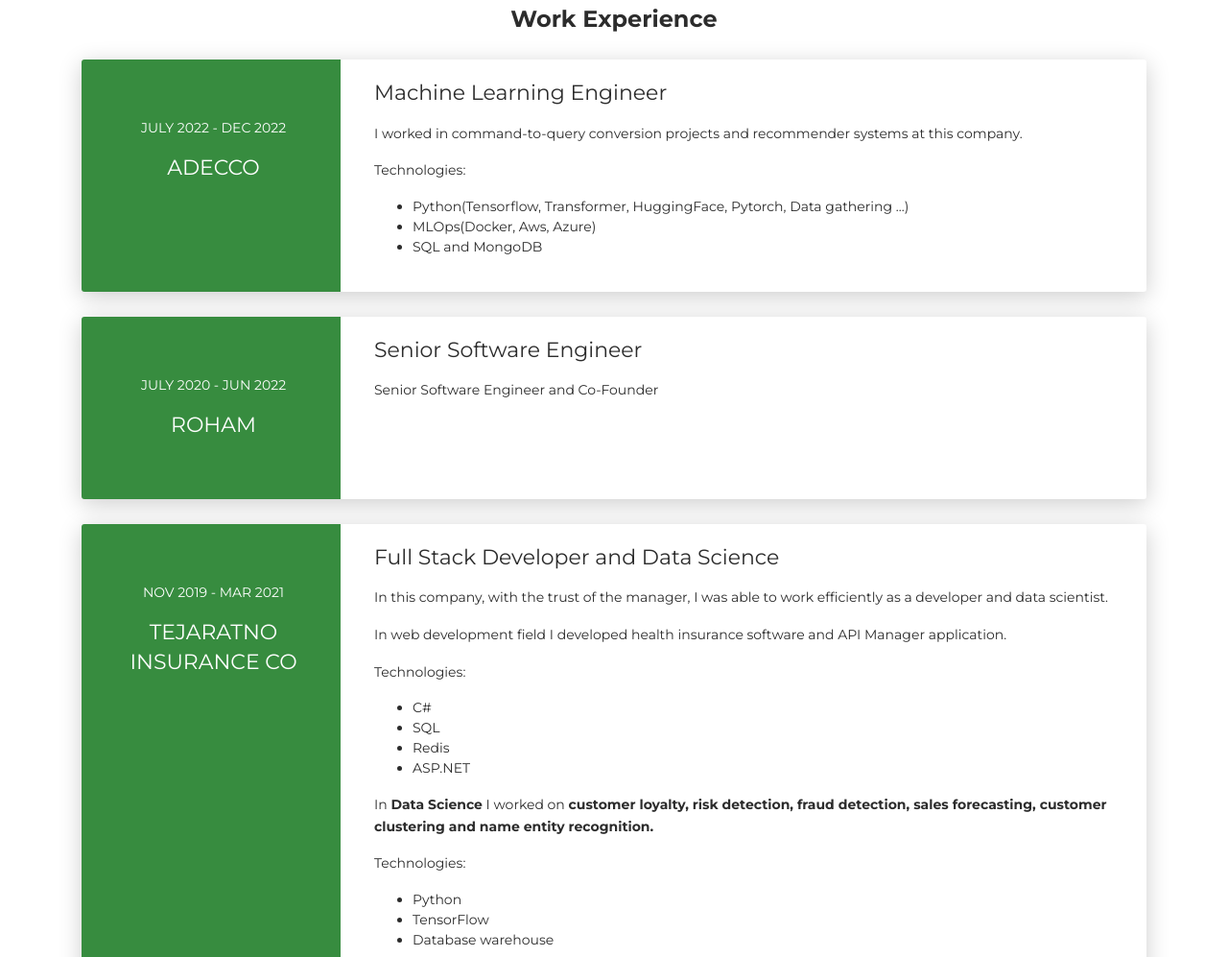
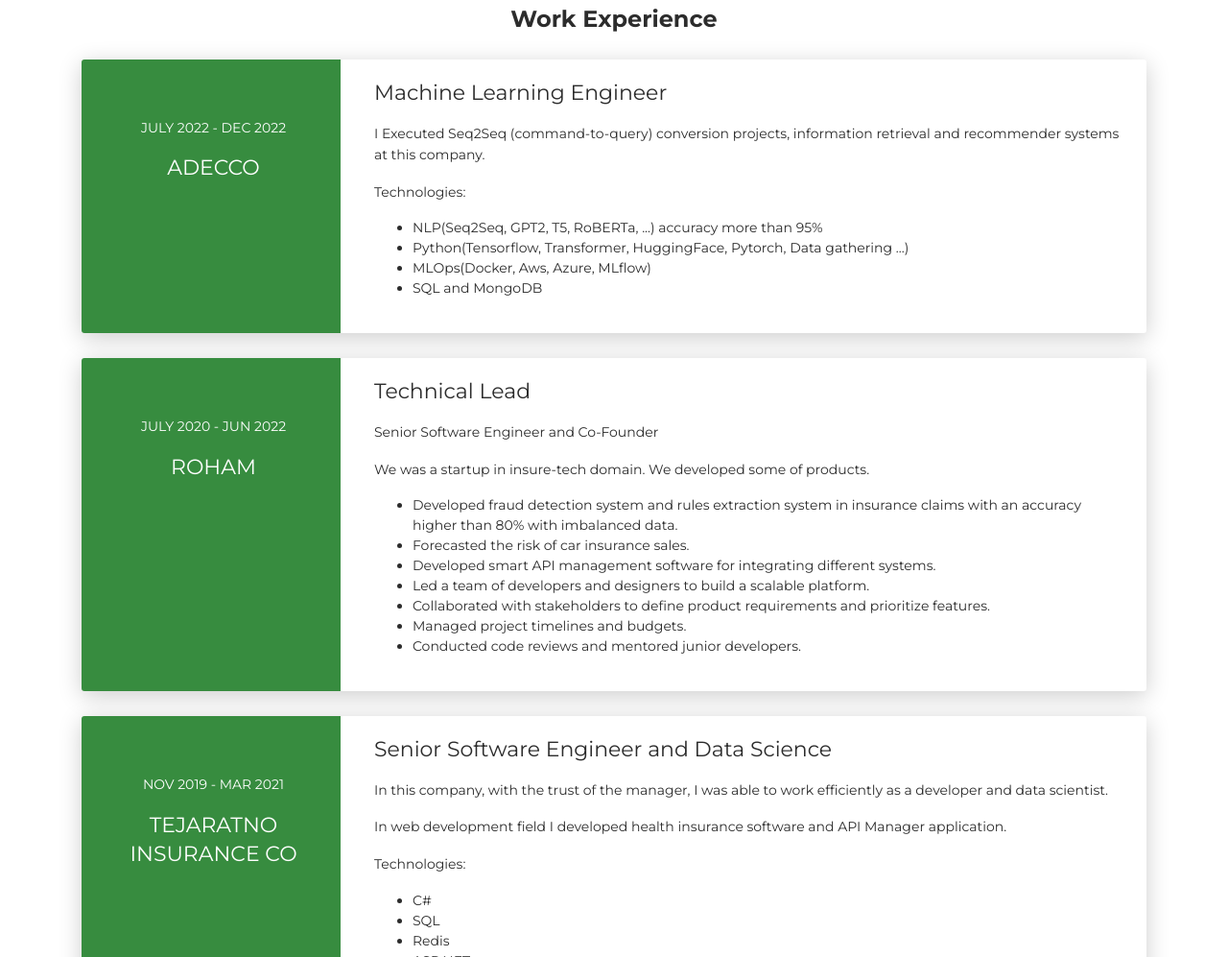
Before and after one commit to behzadbb/behzadbb.github.io, a plain HTML site: page index.html in a window 1280 px wide. Shown: the part 1513-2510 px from the top of the page at 96% size. Drawn offline with Linux system fonts and the light colour scheme.

Commit message:
Completed Rohham Expreince

```diff
--- a/index.html
+++ b/index.html
@@ -230,13 +230,15 @@
               <div class="col-md-9" data-aos="fade-left" data-aos-offset="50" data-aos-duration="500">
                 <div class="card-body">
                   <div class="h5">Machine Learning Engineer</div>
-                  <p>I worked in command-to-query conversion projects and recommender systems at this company.
-                    </p>
+                  <p>
+                    I Executed Seq2Seq (command-to-query) conversion projects, information retrieval and recommender systems at this company.
+                  </p>
                     <p>
                     Technologies:
                     <ul>
+                      <li>NLP(Seq2Seq, GPT2, T5, RoBERTa, ...) accuracy more than 95%</li>
                       <li>Python(Tensorflow, Transformer, HuggingFace, Pytorch, Data gathering ...)</li>
-                      <li>MLOps(Docker, Aws, Azure)</li>
+                      <li>MLOps(Docker, Aws, Azure, MLflow)</li>
                       <li>SQL and MongoDB</li>
                     </ul>
                     </p>
@@ -254,8 +256,18 @@
               </div>
               <div class="col-md-9" data-aos="fade-left" data-aos-offset="50" data-aos-duration="500">
                 <div class="card-body">
-                  <div class="h5">Senior Software Engineer</div>
+                  <div class="h5">Technical Lead</div>
                   <p>Senior Software Engineer and Co-Founder</p>
+                  <p>We was a startup in insure-tech domain. We developed some of products.</p>
+                  <ul>
+                    <li>Developed fraud detection system and rules extraction system in insurance claims with an accuracy higher than 80% with imbalanced data.</li>
+                    <li>Forecasted the risk of car insurance sales.</li>
+                    <li>Developed smart API management software for integrating different systems.</li>
+                    <li>Led a team of developers and designers to build a scalable platform.</li>
+                    <li>Collaborated with stakeholders to define product requirements and prioritize features.</li>
+                    <li>Managed project timelines and budgets.</li>
+                    <li>Conducted code reviews and mentored junior developers.</li>
+                  </ul>
                 </div>
               </div>
             </div>
@@ -270,7 +282,7 @@
               </div>
               <div class="col-md-9" data-aos="fade-left" data-aos-offset="50" data-aos-duration="500">
                 <div class="card-body">
-                  <div class="h5">Full Stack Developer and Data Science</div>
+                  <div class="h5">Senior Software Engineer and Data Science</div>
                   <p>In this company, with the trust of the manager, I was able to work efficiently as a developer and data
                     scientist.
                     </p>
```
